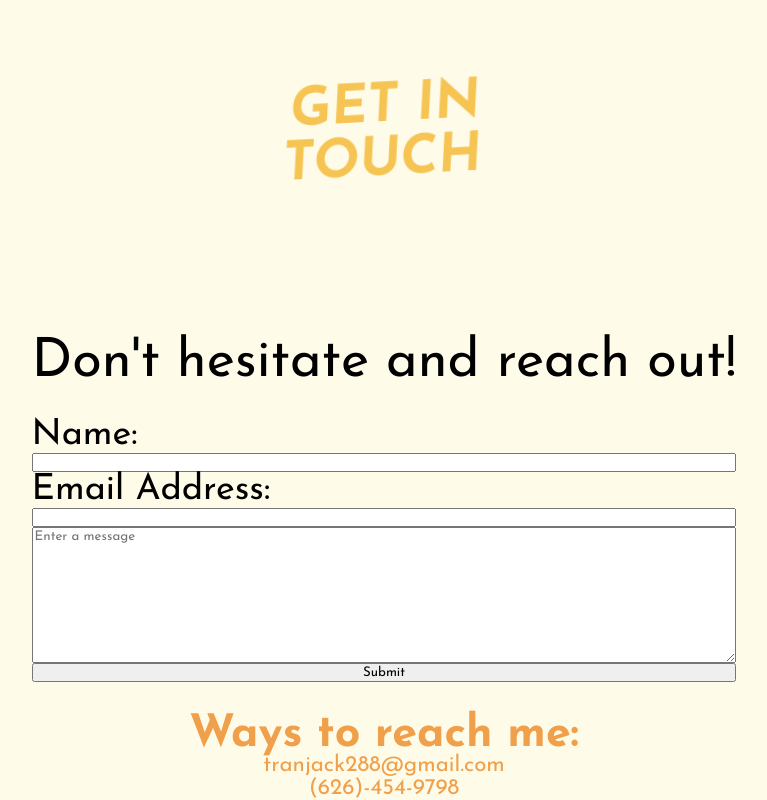
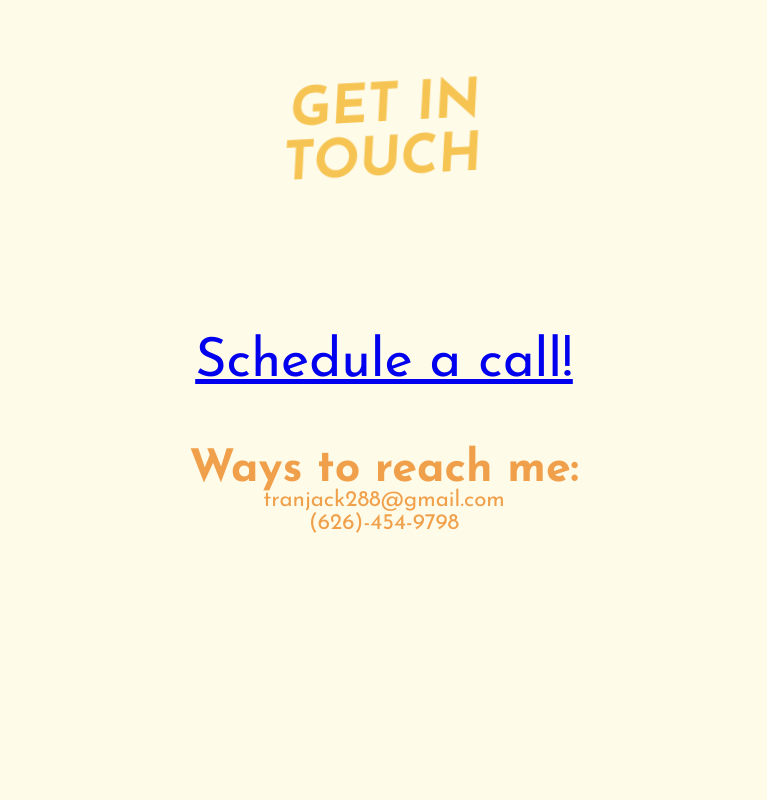
Before and after one commit to tranjack288/Personal_Website, a plain HTML site: page index.html in a window 1280 px wide. Shown: the part 6266-7066 px from the top of the page, without its empty margins (256-1023 px from the left). After the commit the page ends 6801 px from the top, so only its background shows below. Drawn offline with Linux system fonts and the light colour scheme; a script that the page names is missing.

Commit message:
added calendly

```diff
--- a/index.html
+++ b/index.html
@@ -218,24 +218,10 @@
         <section id="contact_me" class="flex-container column ">
             <!-- <h2>Don't hesitate and reach out!</h2> -->
             <section class="flex-container">
-                <form method="post" action="contactform.php">
-                    <span class="span-contact">
-                        Don't hesitate and reach out!
-                    </span>
-                    <div class="flex-container column">
-                        <label for="name">Name:</label>
-                        <input class="input2" type="text" id="name" name="name">
-                    </div>
-                    <div class="flex-container column">
-                        <label for="email-form">Email Address:</label>
-                        <input type="email" id="email-form" name="email-form">
-                    </div>
-                    <div class="flex-container column">
-                        <textarea placeholder="Enter a message" cols="50" rows="10"></textarea>
-                        <input type="submit" value="Submit">
-                    </div>
+                <span class="span-contact">
+                    <a href="https://calendly.com/jacktran/coffeechat" target="_blank">Schedule a call!</a>
+                </span>
 
-                </form>
             </section>
 
         </section>
```
